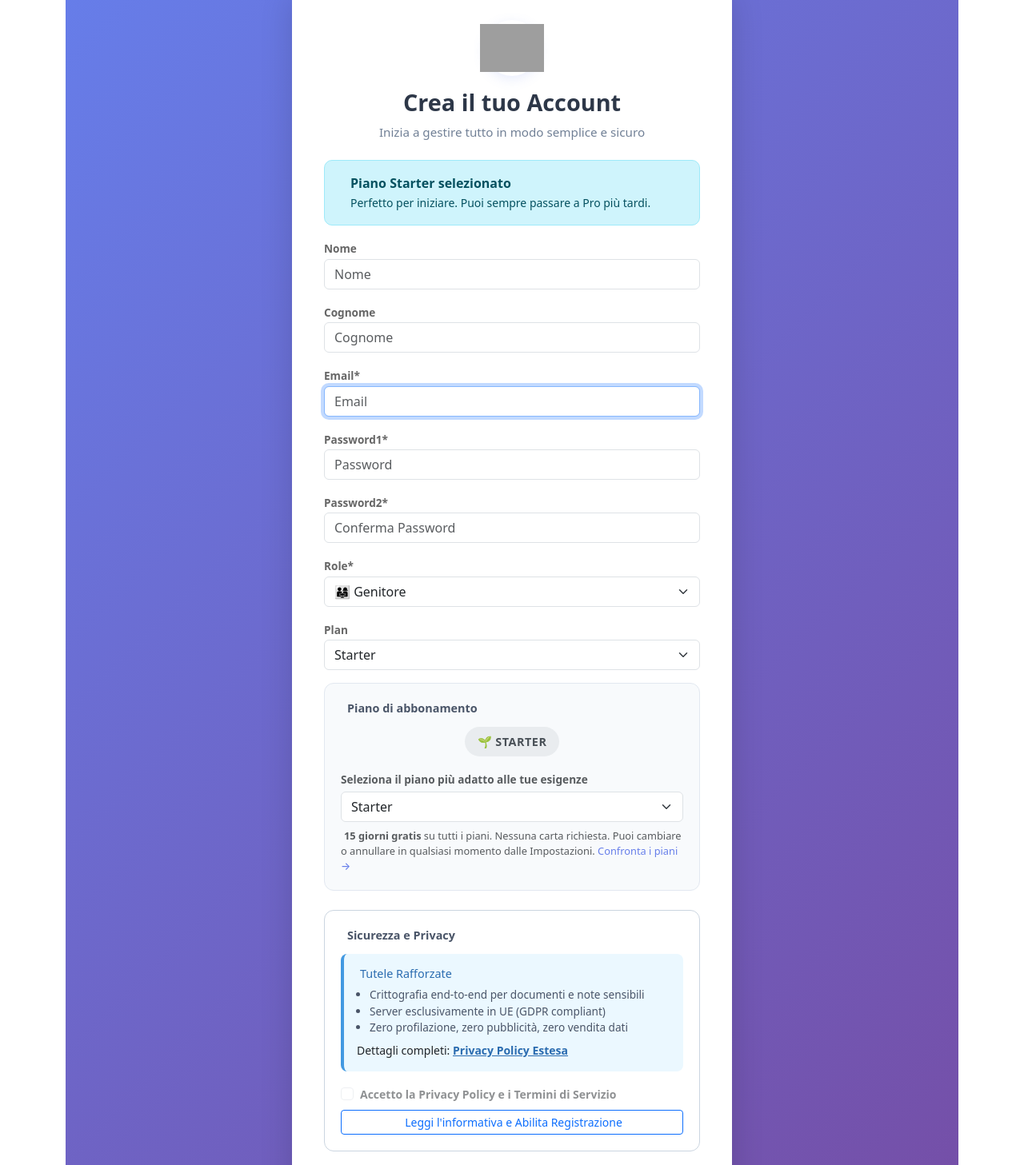
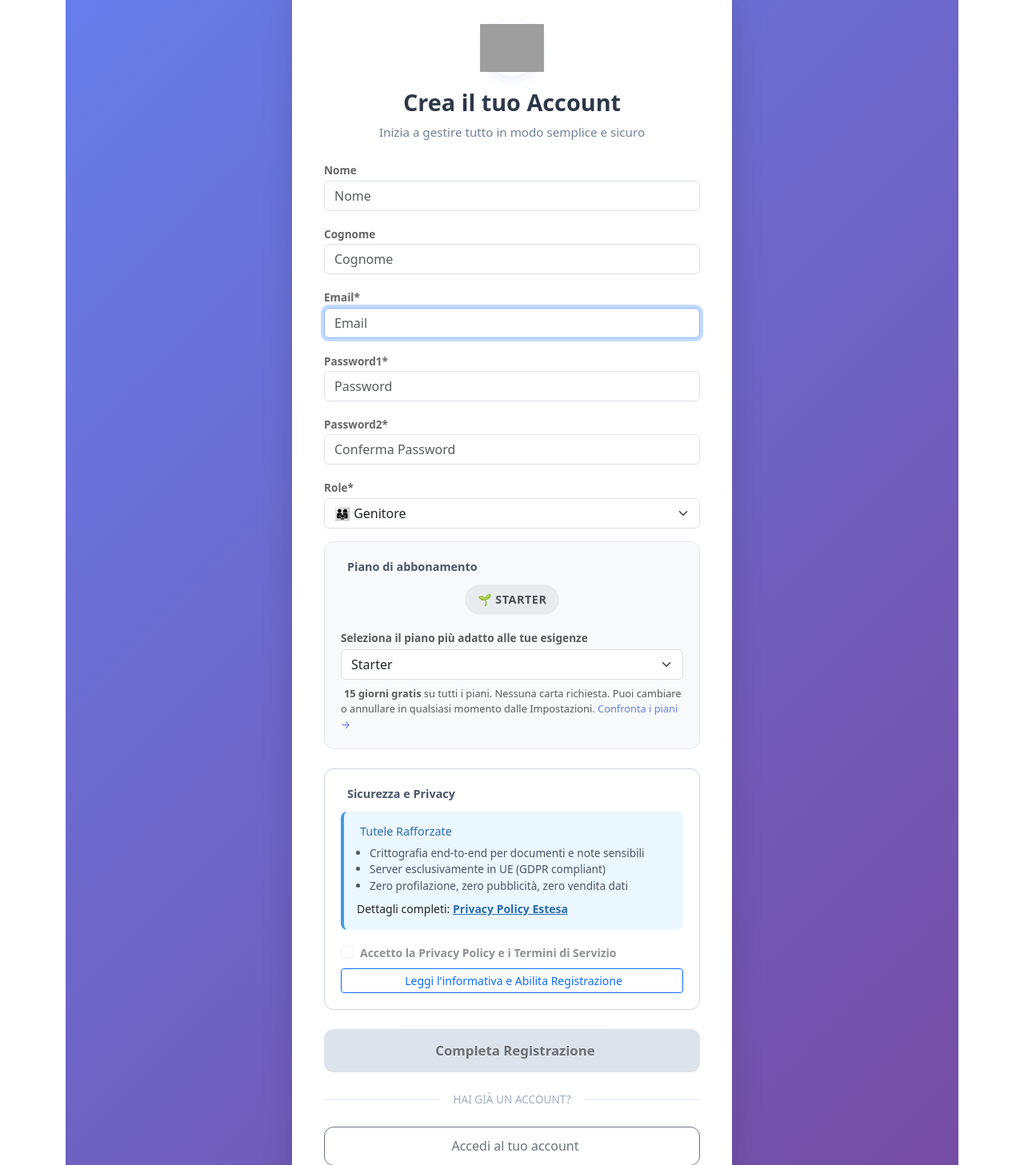
Before and after one commit to stecerto/coparent_manager, a Django app: page /accounts/register/ in a window 1280 px wide. Shown: the part 296-1753 px from the top of the page at 80% size. Run offline with Django 5.2, Linux system fonts and the light colour scheme; parts of the project's set-up code (start-up, migrations or seed data) failed here and were passed over; some libraries are stand-ins or nearby versions; grey boxes are pictures that could not be loaded.

Commit message:
22 regitrazione piano cambio, nomi in italiano

```diff
--- a/accounts/templates/accounts/register.html
+++ b/accounts/templates/accounts/register.html
@@ -23,7 +23,7 @@
         border-radius: 12px;
         box-shadow: 0 10px 40px rgba(0, 0, 0, 0.15);
         padding: 2.5rem;
-        max-width: 550px; /* Leggermente più larga per i form di registrazione */
+        max-width: 550px;
         width: 100%;
         animation: slideUp 0.5s ease;
     }
@@ -142,7 +142,7 @@
         .register-title { font-size: 1.5rem; }
     }
 
-        /* 🎁 BANNER PIANO PRE-SELEZIONATO */
+    /* 🎁 BANNER PIANO */
     .plan-badge {
         display: inline-block;
         padding: 0.5rem 1rem;
@@ -175,7 +175,7 @@
 {% block content %}
 <div class="register-container">
     <div class="register-card">
-        <!-- 🎯 LOGO AZIENDALE (Sostituisce l'icona generica) -->
+        <!-- 🎯 LOGO AZIENDALE -->
         <div class="register-icon" style="background: #ffffff; padding: 15px; box-shadow: 0 4px 15px rgba(102, 126, 234, 0.15);">
             <img src="{% static 'images/logo-coparent.svg' %}" alt="CoParent Manager Logo" style="max-width: 80px; height: auto; object-fit: contain;">
         </div>
@@ -194,52 +194,37 @@
                 </div>
             </div>
         {% endif %}
-        <!-- 🎯 PIANO PRE-SELEZIONATO (dalla Landing Page) -->
-        {% if selected_plan and selected_plan != 'starter' %}
-        <div class="alert alert-success d-flex align-items-center mb-3" style="border-radius: 10px; background: linear-gradient(135deg, #d4edda 0%, #c3e6cb 100%); border: 2px solid #28a745;">
-            <i class="bi bi-gift-fill me-3 fs-4 text-success"></i>
-            <div class="flex-grow-1">
-                <strong class="d-block">🎁 Hai scelto il piano {{ selected_plan|title }}!</strong>
-                <small class="d-block mt-1">
-                    Avrai <strong>15 giorni gratis</strong> per provarlo.
-                    <a href="{% url 'landing' %}#pricing" class="text-decoration-underline">Cambia piano →</a>
-                </small>
-            </div>
-            <span class="badge bg-success fs-6 px-3 py-2">{{ selected_plan|title }}</span>
-        </div>
-        {% elif selected_plan == 'starter' %}
-        <div class="alert alert-info d-flex align-items-center mb-3" style="border-radius: 10px;">
-            <i class="bi bi-info-circle-fill me-3 fs-5 text-primary"></i>
-            <div class="flex-grow-1">
-                <strong>Piano Starter selezionato</strong><br>
-                <small>Perfetto per iniziare. Puoi sempre passare a Pro più tardi.</small>
-            </div>
-        </div>
-        {% endif %}
 
+        <!-- ❌ RIMOSSO: Banner pre-selezionato duplicato -->
 
         <!-- 📝 FORM REGISTRAZIONE -->
 <form method="POST" novalidate>
     {% csrf_token %}
 
-            <!-- ✅ CORRETTO: Chiusura div corretta (era "3>" per errore) -->
+    <!-- ✅ Renderizza tutti i campi TRANNNE 'plan' (che ha la sua sezione dedicata) -->
     <div class="mb-3">
-                {{ form|crispy }}
+        {% for field in form %}
+            {% if field.name != 'plan' %}
+                {% load crispy_forms_tags %}
+                {{ field|as_crispy_field }}
+            {% endif %}
+        {% endfor %}
     </div>
 
-            <!-- 📦 SCELTA PIANO -->
+    <!-- 📦 SCELTA PIANO (unica sezione dedicata) -->
     <div class="section-box">
         <div class="section-title">
             <i class="bi bi-box-seam-fill text-primary"></i> Piano di abbonamento
         </div>
-                 <!-- Badge visivo del piano selezionato -->
-                {% if selected_plan %}
+
+        <!-- Badge visivo del piano selezionato (aggiornato da JS) -->
         <div class="mb-3 text-center">
-                    <span class="plan-badge plan-badge-{{ selected_plan }}">
-                        {% if selected_plan == 'starter' %}🌱 Starter{% elif selected_plan == 'pro' %}⭐ Pro{% elif selected_plan == 'enterprise' %}🚀 Enterprise{% endif %}
+            <span id="plan-badge" class="plan-badge plan-badge-{{ selected_plan|default:'starter' }}">
+                {% if selected_plan == 'pro' %}⭐ Pro
+                {% elif selected_plan == 'enterprise' %}🚀 Enterprise
+                {% else %}🌱 Starter{% endif %}
             </span>
         </div>
-                {% endif %}
 
         <label for="{{ form.plan.id_for_label }}" class="form-label small text-muted mb-1">
             Seleziona il piano più adatto alle tue esigenze
@@ -252,7 +237,6 @@
             Puoi cambiare o annullare in qualsiasi momento dalle Impostazioni.
             <a href="{% url 'landing' %}#pricing" target="_blank" class="register-link">Confronta i piani →</a>
         </small>
-
     </div>
 
             <!-- 🔒 CONSENSO PRIVACY (GDPR) -->
@@ -261,7 +245,6 @@
                     <i class="bi bi-shield-lock-fill text-success"></i> Sicurezza e Privacy
                 </div>
 
-                <!-- Informativa Breve -->
                 <div class="privacy-alert">
                     <h6><i class="bi bi-check-circle-fill me-1"></i> Tutele Rafforzate</h6>
                     <ul class="mb-0 ps-3">
@@ -274,7 +257,6 @@
                     </p>
                 </div>
 
-                <!-- Checkbox e Bottone -->
                 <div class="form-check mb-2">
                     <input class="form-check-input" type="checkbox" id="privacyConsent" name="privacy_accept" required disabled>
                     <label class="form-check-label small fw-bold" for="privacyConsent">
@@ -317,7 +299,6 @@
                 <button type="button" class="btn-close btn-close-white" data-bs-dismiss="modal"></button>
             </div>
             <div class="modal-body p-4">
-                <!-- STEP 1: Leggi -->
                 <div id="step1">
                     <h6 class="fw-bold mb-3 text-primary">Come proteggiamo i tuoi dati</h6>
                     <ul class="list-unstyled mb-4">
@@ -333,7 +314,6 @@
                     </button>
                 </div>
 
-                <!-- STEP 2: Accetta -->
                 <div id="step2" style="display:none;">
                     <div class="alert alert-warning small mb-3 d-flex align-items-start">
                         <i class="bi bi-exclamation-triangle-fill me-2 mt-1"></i>
@@ -353,7 +333,6 @@
         </div>
     </div>
 </div>
-<!-- FINE MODALE -->
 
 {% endblock content %}
 
@@ -361,18 +340,16 @@
 <script src="{% static 'js/coparentmanager.js' %}"></script>
 <script>
 document.addEventListener('DOMContentLoaded', () => {
-    // Logica per il modale a 2 step
+    // Modale a 2 step
     window.goToStep = (step) => {
         document.getElementById('step1').style.display = step === 1 ? 'block' : 'none';
         document.getElementById('step2').style.display = step === 2 ? 'block' : 'none';
     };
 
-    // Abilita il bottone di accettazione solo se la checkbox è spuntata
     document.getElementById('modalPrivacyCheck').addEventListener('change', function() {
         document.getElementById('acceptBtn').disabled = !this.checked;
     });
 
-    // Azione finale: abilita form e chiudi modale
     window.acceptAndClose = () => {
         const formCheck = document.getElementById('privacyConsent');
         formCheck.checked = true;
@@ -380,75 +357,30 @@ document.addEventListener('DOMContentLoaded', () => {
 
         const registerBtn = document.getElementById('registerBtn');
         registerBtn.disabled = false;
-        registerBtn.classList.remove('btn-outline-secondary'); // Rimuovi eventuali classi di stato
+        registerBtn.classList.remove('btn-outline-secondary');
 
         const modalEl = document.getElementById('privacyOnboardingModal');
         const modal = bootstrap.Modal.getInstance(modalEl);
         if (modal) modal.hide();
     };
-// ✅ NUOVO: Aggiorna il banner del piano quando cambia il select
+
+    // ✅ Aggiorna il badge del piano quando cambia il select
     const planSelect = document.getElementById('id_plan');
+    const planBadge = document.getElementById('plan-badge');
 
-    if (planSelect) {
+    if (planSelect && planBadge) {
+        // Inizializza al caricamento con il valore attuale del select
+        updatePlanBadge(planSelect.value);
+
+        // Ascolta i cambi
         planSelect.addEventListener('change', function() {
-            updatePlanBanner(this.value);
+            updatePlanBadge(this.value);
         });
     }
 
-    function updatePlanBanner(selectedPlan) {
-        // 1. Aggiorna il banner principale (alert in alto)
-        const bannerContainer = document.querySelector('.alert-success, .alert-info');
-
-        if (bannerContainer && bannerContainer.innerHTML.includes('Piano')) {
-            if (selectedPlan === 'starter') {
-                bannerContainer.className = 'alert alert-info d-flex align-items-center mb-3';
-                bannerContainer.style.borderRadius = '10px';
-                bannerContainer.innerHTML = `
-                    <i class="bi bi-info-circle-fill me-3 fs-5 text-primary"></i>
-                    <div class="flex-grow-1">
-                        <strong>Piano Starter selezionato</strong><br>
-                        <small>Perfetto per iniziare. Puoi sempre passare a Pro più tardi.</small>
-                    </div>
-                `;
-            } else if (selectedPlan === 'pro') {
-                bannerContainer.className = 'alert alert-success d-flex align-items-center mb-3';
-                bannerContainer.style.borderRadius = '10px';
-                bannerContainer.style.background = 'linear-gradient(135deg, #d4edda 0%, #c3e6cb 100%)';
-                bannerContainer.style.border = '2px solid #28a745';
-                bannerContainer.innerHTML = `
-                    <i class="bi bi-gift-fill me-3 fs-4 text-success"></i>
-                    <div class="flex-grow-1">
-                        <strong class="d-block">🎁 Hai scelto il piano Pro!</strong>
-                        <small class="d-block mt-1">
-                            Avrai <strong>15 giorni gratis</strong> per provarlo.
-                            <a href="{% url 'landing' %}#pricing" class="text-decoration-underline">Cambia piano →</a>
-                        </small>
-                    </div>
-                    <span class="badge bg-success fs-6 px-3 py-2">Pro</span>
-                `;
-            } else if (selectedPlan === 'enterprise') {
-                bannerContainer.className = 'alert alert-success d-flex align-items-center mb-3';
-                bannerContainer.style.borderRadius = '10px';
-                bannerContainer.style.background = 'linear-gradient(135deg, #f8d7da 0%, #f5c6cb 100%)';
-                bannerContainer.style.border = '2px solid #dc3545';
-                bannerContainer.innerHTML = `
-                    <i class="bi bi-rocket-takeoff-fill me-3 fs-4 text-danger"></i>
-                    <div class="flex-grow-1">
-                        <strong class="d-block">🚀 Hai scelto il piano Enterprise!</strong>
-                        <small class="d-block mt-1">
-                            Soluzione personalizzata per le tue esigenze.
-                            <a href="mailto:support@coparentmanager.com" class="text-decoration-underline">Contattaci →</a>
-                        </small>
-                    </div>
-                    <span class="badge bg-danger fs-6 px-3 py-2">Enterprise</span>
-                `;
-            }
-        }
-
-        // 2. Aggiorna il badge nella sezione "Piano di abbonamento"
-        const planBadge = document.querySelector('.plan-badge');
-        if (planBadge) {
-            planBadge.className = 'plan-badge'; // Reset classi
+    function updatePlanBadge(selectedPlan) {
+        // Reset classi
+        planBadge.className = 'plan-badge';
 
         if (selectedPlan === 'starter') {
             planBadge.classList.add('plan-badge-starter');
@@ -459,10 +391,12 @@ document.addEventListener('DOMContentLoaded', () => {
         } else if (selectedPlan === 'enterprise') {
             planBadge.classList.add('plan-badge-enterprise');
             planBadge.innerHTML = '🚀 Enterprise';
-            }
+        } else {
+            // Fallback
+            planBadge.classList.add('plan-badge-starter');
+            planBadge.innerHTML = '🌱 Starter';
         }
     }
 });
 </script>
-
 {% endblock extra_js %}
```
Lines whose indentation alone changed are shown as unchanged.
